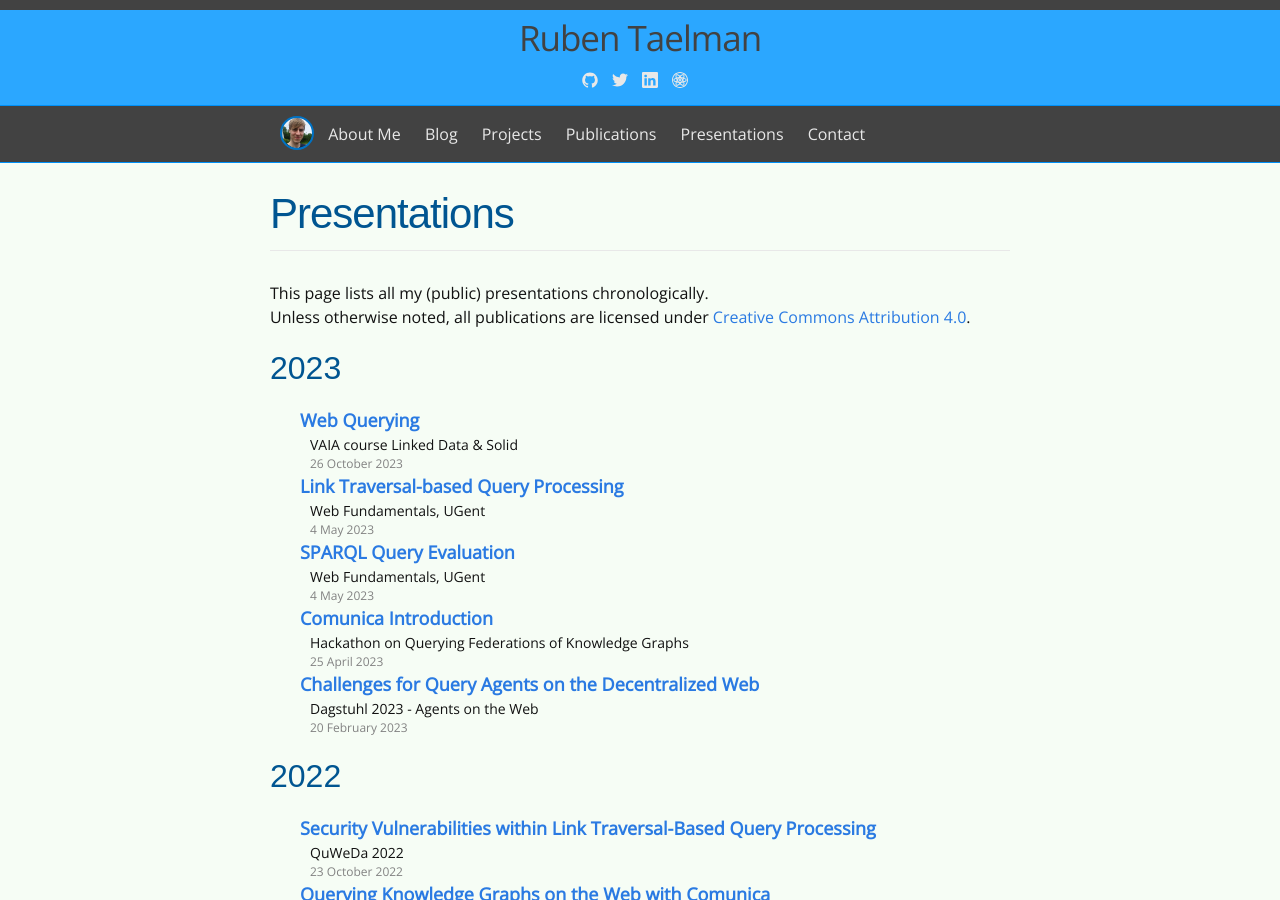
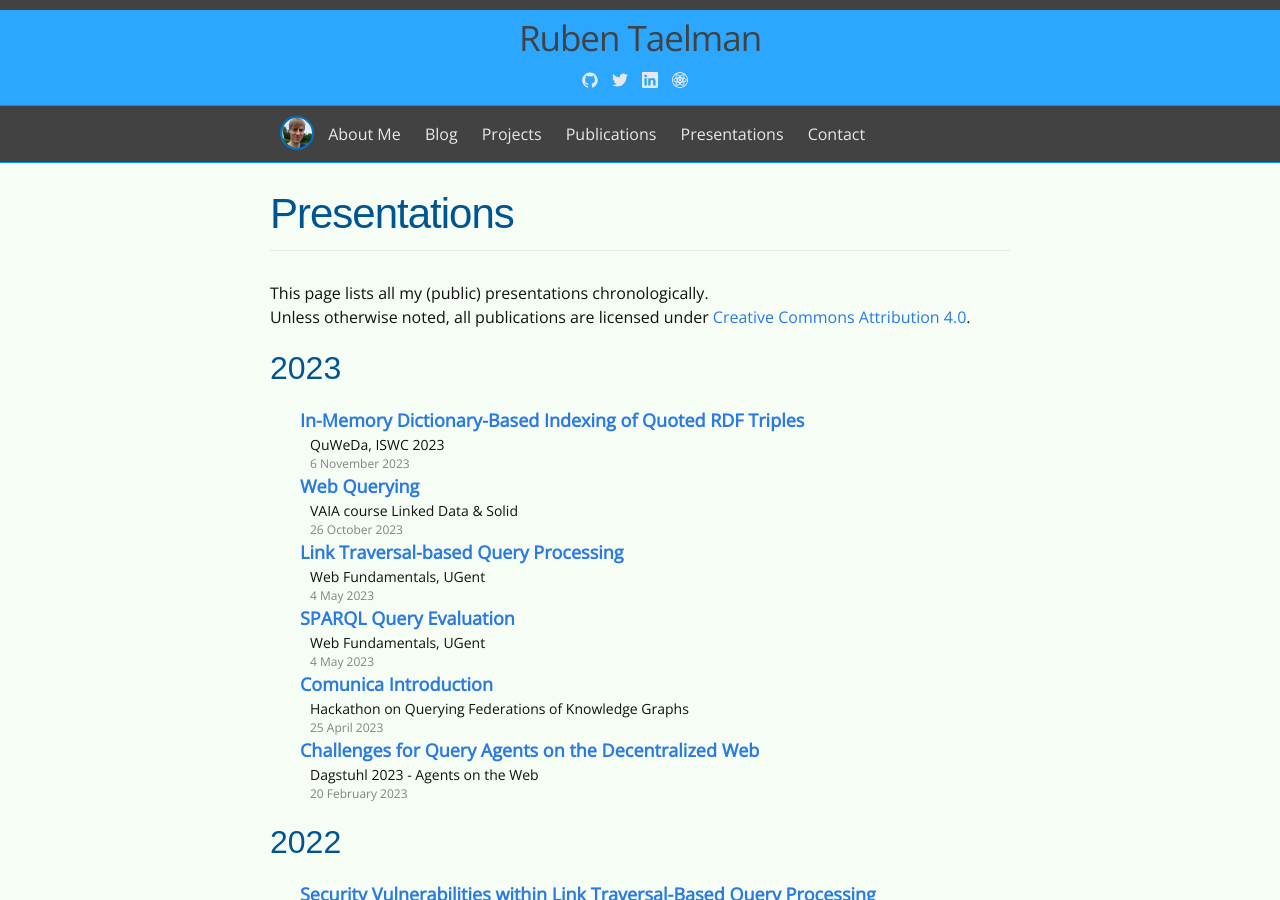
Before and after one commit to rubensworks/rubensworks.net, a Jekyll site: the page built from presentations.md, in a window 1280 px wide and 900 px high. Built offline with Jekyll 4.4.1, drawn with Linux system fonts in a browser that asks for light colours; some web fonts are replaced.

Commit message:
Add QuWeDa 2023 presentation

```diff
--- a/_data/presentations.yml
+++ b/_data/presentations.yml
@@ -1,3 +1,8 @@
+"2023-iswc-quweda-quotedtriplesindex":
+    title: "In-Memory Dictionary-Based Indexing of Quoted RDF Triples"
+    venue: "QuWeDa, ISWC 2023"
+    date: "6 November 2023"
+    url: "https://www.rubensworks.net/raw/slides/2023/iswc-quweda-quotedtriplesindex/"
 "2023-vaia-webquerying":
     title: "Web Querying"
     venue: "VAIA course Linked Data & Solid"
```
